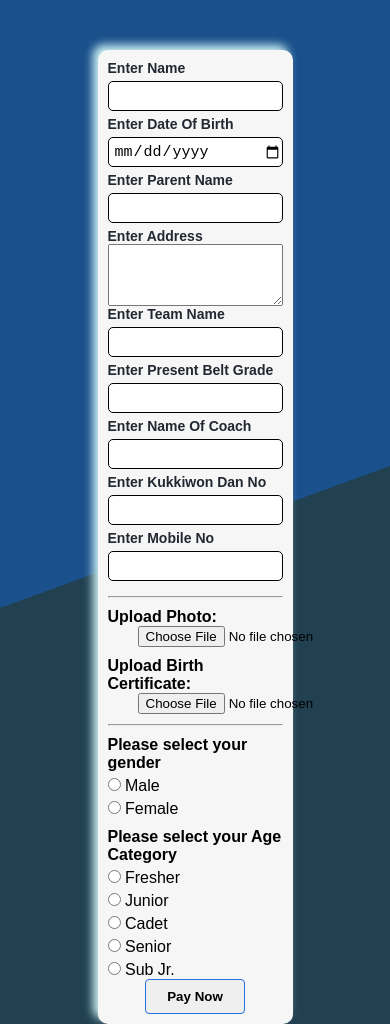
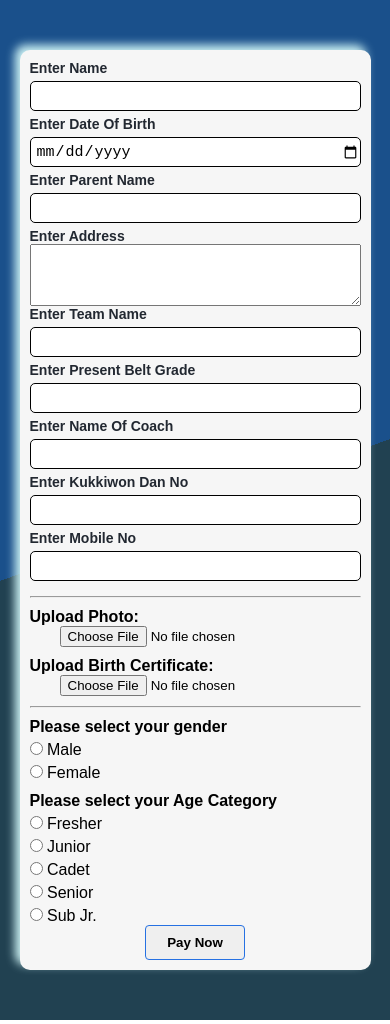
Before and after one commit to Ankit8969/form, a plain HTML site: page index.html in a window 390 px wide. Shown: the top 1024 px of the page. Drawn offline with Linux system fonts and the light colour scheme.

Commit message:
Update styles.css

```diff
--- a/styles.css
+++ b/styles.css
@@ -120,3 +120,11 @@ form .btn:hover
 {
     font-weight: bold;
 }
+
+
+@media screen and (max-width:500px)
+{
+    form{
+        width:90%;
+    }
+}
```
